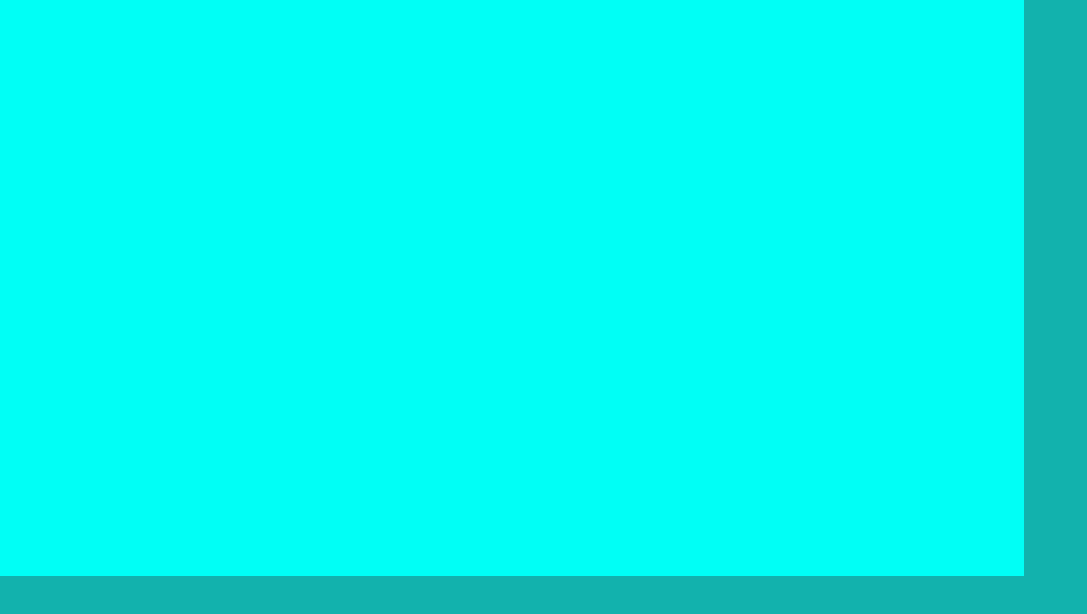
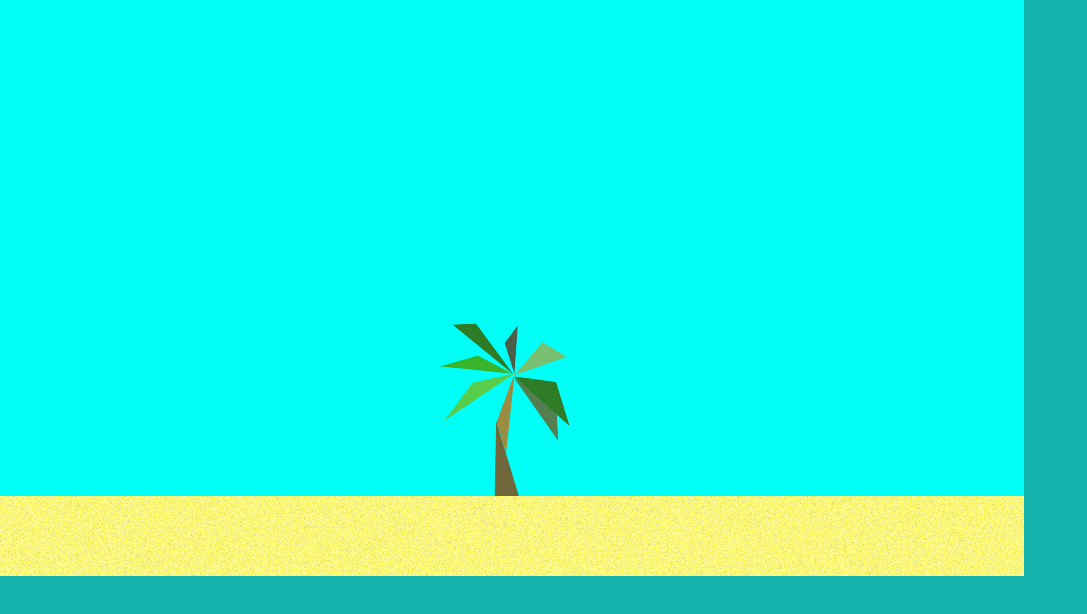
Before and after one commit to cxong/coconuts, a plain HTML site: page index.html in a window 1280 px wide. Shown: the whole page, without its empty margins (0-1087 px from the left). Drawn offline with Linux system fonts and the light colour scheme; animation ran at ten frames a second.

Commit message:
Tree, coconut, sand

```diff
--- a/index.html
+++ b/index.html
@@ -17,6 +17,8 @@
         </style>
         <script src="scripts/phaser.min.js"></script>
         <script src="scripts/graphics.js"></script>
+        <script src="scripts/coconut.js"></script>
+        <script src="scripts/tree.js"></script>
         <script src="scripts/main.js"></script>
         <script src="scripts/preload.js"></script>
         <script src="scripts/boot.js"></script>
--- /dev/null
+++ b/scripts/coconut.js
@@ -0,0 +1,16 @@
+var Coconut = function(game, group, x, y, dx, dy) {
+  Phaser.Sprite.call(this, game, x, y, 'coconut');
+  game.physics.arcade.enable(this);
+  this.anchor.setTo(0.5, 0.5);
+  group.add(this);
+};
+Coconut.prototype = Object.create(Phaser.Sprite.prototype);
+Coconut.prototype.constructor = Coconut;
+
+Coconut.prototype.update = function() {
+  if (this.y > SAND_Y) {
+    this.body.allowGravity = false;
+    this.y = SAND_Y;
+    this.body.immovable = true;
+  }
+};
--- a/scripts/graphics.js
+++ b/scripts/graphics.js
@@ -1,2 +1,6 @@
 var SCREEN_WIDTH = 1024;
 var SCREEN_HEIGHT = 576;
+
+var SAND_Y = SCREEN_HEIGHT - 80;
+
+var GRAVITY = 500;
--- a/scripts/main.js
+++ b/scripts/main.js
@@ -5,22 +5,26 @@ GameState.prototype.preload = function() {
 
 GameState.prototype.create = function() {
   this.game.stage.backgroundColor = 0x00FFF6;
+	this.game.physics.arcade.gravity.y = GRAVITY;
 
   this.sounds = {
   };
 
   this.groups = {
     bg: this.game.add.group(),
-    player: this.game.add.group(),
+    tree: this.game.add.group(),
     tourists: this.game.add.group(),
     coconuts: this.game.add.group(),
+    sand: this.game.add.group(),
     title: this.game.add.group()
   };
 
-/*
-  this.player = new Player(this.game);
-  this.groups.player.add(this.player);
-  */
+  this.groups.sand.add(this.game.add.sprite(0, SAND_Y, 'sand'));
+
+  this.tree = new Tree(
+    this.game, this, this.groups.tree, this.groups.coconuts,
+    SCREEN_WIDTH / 2, SAND_Y, 'tree');
+  this.game.input.onDown.add(this.tree.attack, this.tree);
 };
 
 GameState.prototype.update = function() {
--- a/scripts/preload.js
+++ b/scripts/preload.js
@@ -15,6 +15,12 @@ BasicGame.Preload.prototype = {
       this.preloadBar.anchor.setTo(0, 0.5);
       this.preloadBar.x -= this.preloadBar.width / 2;
       this.load.setPreloadSprite(this.preloadBar);
+
+      this.game.load.image('coconut', 'images/coconut.png');
+      this.game.load.image('tree', 'images/tree.png');
+      this.game.load.image('sand', 'images/sand.png');
+
+      //this.game.load.audio('bump', 'sounds/bump.wav');
     },
 
     create: function () {
--- /dev/null
+++ b/scripts/tree.js
@@ -0,0 +1,20 @@
+var Tree = function(game, theGame, group, coconuts, x, y, sprite) {
+  Phaser.Sprite.call(this,
+                     game,
+                     x, y,
+                     sprite);
+  this.theGame = theGame;
+  this.anchor.setTo(0.5, 1.0);
+  group.add(this);
+
+  this.coconuts = coconuts;
+};
+Tree.prototype = Object.create(Phaser.Sprite.prototype);
+Tree.prototype.constructor = Tree;
+
+Tree.prototype.attack = function() {
+  new Coconut(this.game, this.coconuts, this.x, this.y - this.height * 0.7, 10, 10);
+};
+
+Tree.prototype.update = function() {
+};
```
Also changed, not shown: images/coconut.png (added), images/sand.png (added), images/tree.png (added).
